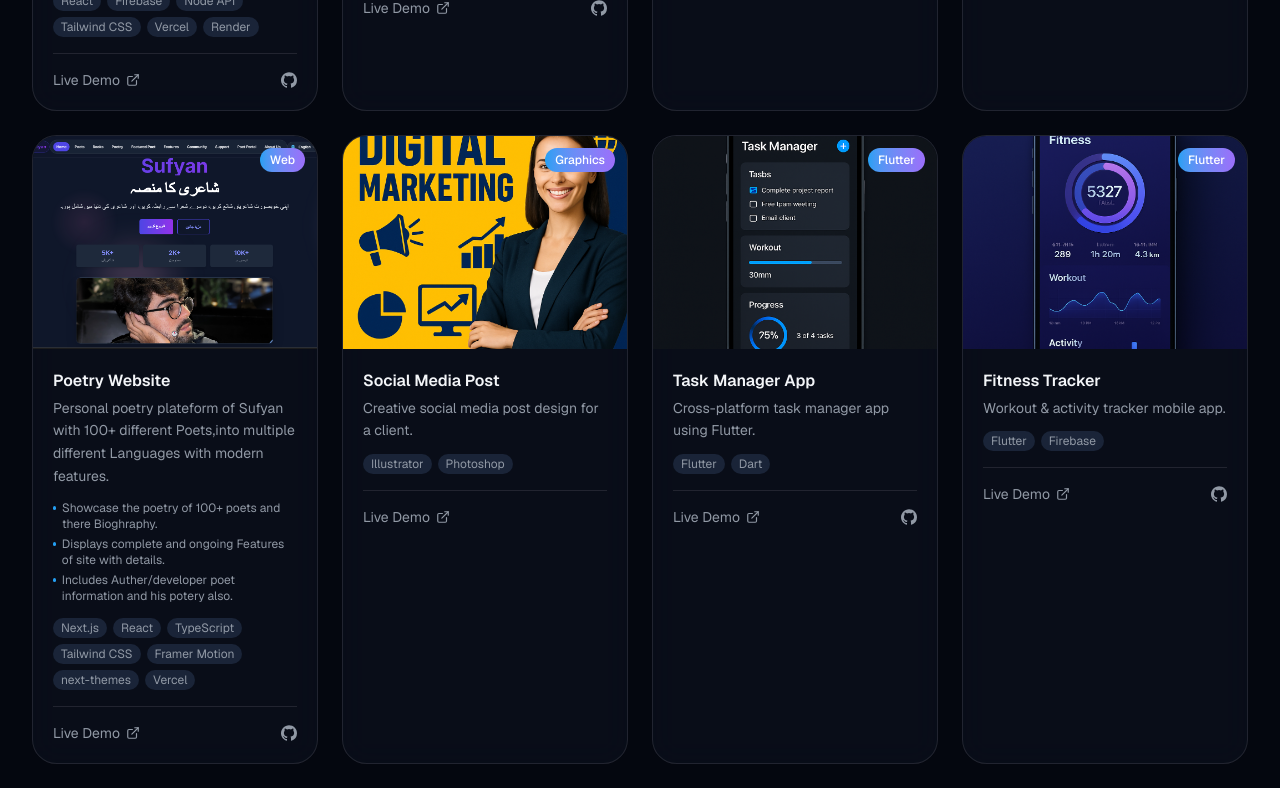
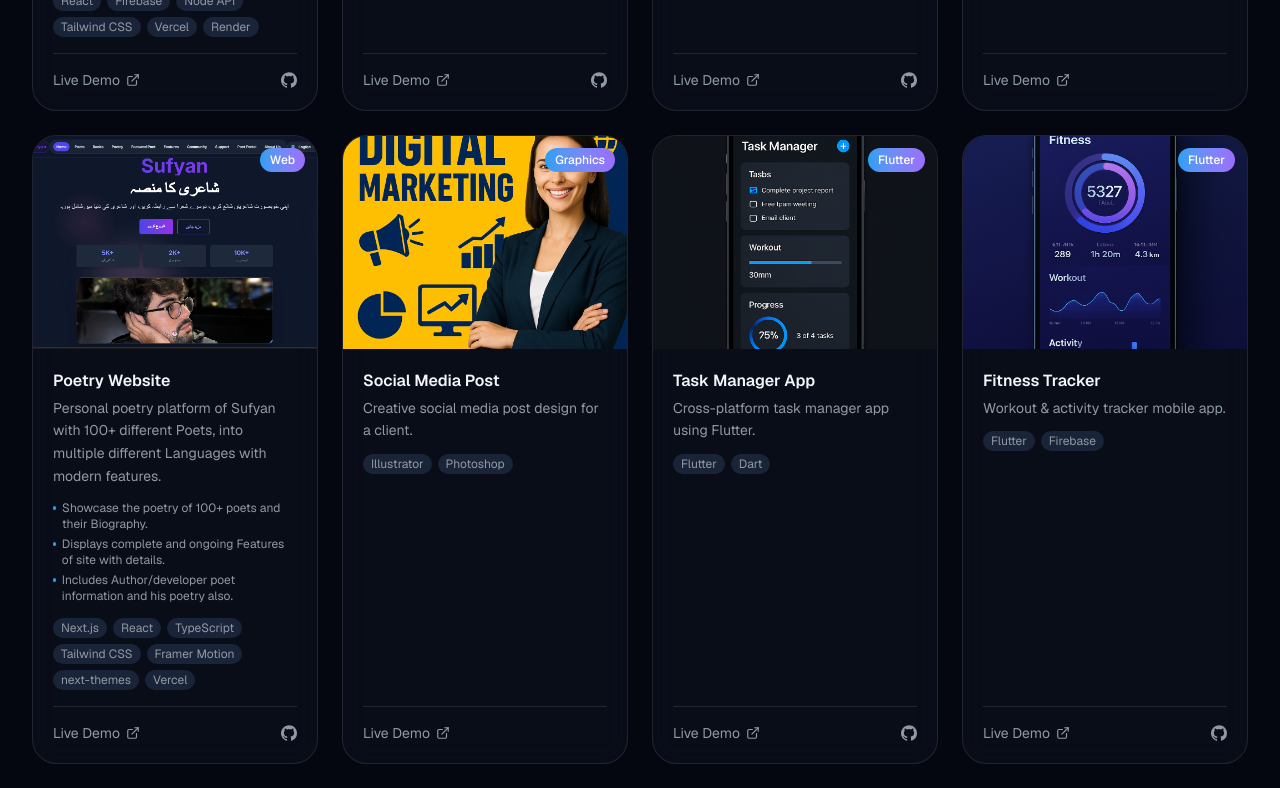
Before and after one commit to sufyan4508/AS_Dev_Portfolio, a Next.js app: page / in a window 1280 px wide. Shown: the part 4640-5428 px from the top of the page. Built offline with nearby package versions, Linux system fonts and the light colour scheme.

Commit message:
Describe my  changes

```diff
--- a/components/portfolio.tsx
+++ b/components/portfolio.tsx
@@ -44,8 +44,8 @@ export function Portfolio() {
           ))}
         </div>
 
-        {/* Projects Grid */}
-        <div className="mt-10 grid gap-6 sm:grid-cols-2 lg:grid-cols-4">
+        {/* Projects Grid - Items stretch added to make all cards equal height */}
+        <div className="mt-10 grid gap-6 sm:grid-cols-2 lg:grid-cols-4 items-stretch">
           {filtered.map((project) => (
             <ProjectCard key={project.title} project={project} />
           ))}
@@ -68,8 +68,9 @@ export function Portfolio() {
 
 function ProjectCard({ project }: { project: Project }) {
   return (
-    <div className="glass group overflow-hidden rounded-2xl transition-all hover:-translate-y-1 hover:border-[color:var(--accent-blue)]">
-      <div className="relative aspect-[4/3] overflow-hidden">
+    /* Card Main Container: added 'flex flex-col h-full' to allow flex alignment */
+    <div className="glass group overflow-hidden rounded-2xl transition-all hover:-translate-y-1 hover:border-[color:var(--accent-blue)] flex flex-col h-full">
+      <div className="relative aspect-[4/3] overflow-hidden shrink-0">
         <Image
           src={project.image || '/placeholder.svg'}
           alt={`${project.title} preview`}
@@ -82,13 +83,14 @@ function ProjectCard({ project }: { project: Project }) {
         </span>
       </div>
 
-      <div className="p-5">
+      {/* Card Body: added 'flex flex-col flex-grow' to push the footer down */}
+      <div className="p-5 flex flex-col flex-grow">
         <h3 className="font-semibold">{project.title}</h3>
         <p className="mt-1 text-sm leading-relaxed text-muted-foreground">
           {project.description}
         </p>
 
-        <div className="mt-3 flex flex-wrap gap-1.5">
+        <div className="mt-3 flex flex-wrap gap-1.5 mb-4">
           {project.features && (
             <ul className="mb-2 w-full space-y-1 text-xs text-muted-foreground">
               {project.features.map((feature) => (
@@ -109,7 +111,8 @@ function ProjectCard({ project }: { project: Project }) {
           ))}
         </div>
 
-        <div className="mt-4 flex items-center gap-4 border-t border-border pt-4 text-sm">
+        {/* Action Buttons: added 'mt-auto' so it always sticks to the very bottom */}
+        <div className="mt-auto flex items-center gap-4 border-t border-border pt-4 text-sm">
           {project.demo && (
             <a
               href={project.demo}
--- a/lib/data.ts
+++ b/lib/data.ts
@@ -103,23 +103,21 @@ export const projects: Project[] = [
     tech: ['Illustrator', 'Photoshop'],
     demo: '#',
   },
-
   {
     title: 'Poetry Website',
     category: 'web',
     categoryLabel: 'Web',
     image: '/projects/Ahl.e.Sukhan.png',
-    description: 'Personal poetry plateform of Sufyan with 100+ different Poets,into multiple different Languages with modern features.',
+    description: 'Personal poetry platform of Sufyan with 100+ different Poets, into multiple different Languages with modern features.',
     features: [
-    'Showcase the poetry of 100+ poets and there Bioghraphy.',
+      'Showcase the poetry of 100+ poets and their Biography.',
       'Displays complete and ongoing Features of site with details.',
-    'Includes Auther/developer poet information and his potery also.',
+      'Includes Author/developer poet information and his poetry also.',
     ],
     tech: ['Next.js', 'React', 'TypeScript', 'Tailwind CSS', 'Framer Motion', 'next-themes', 'Vercel'],
     github: 'https://github.com/sufyan4508/PoertySite',
     demo: 'https://poetrywithsufyan.vercel.app/',
   },
-
   {
     title: 'Social Media Post',
     category: 'graphics',
@@ -129,7 +127,6 @@ export const projects: Project[] = [
     tech: ['Illustrator', 'Photoshop'],
     demo: '#',
   },
-
   {
     title: 'Task Manager App',
     category: 'flutter',
@@ -140,7 +137,6 @@ export const projects: Project[] = [
     github: '#',
     demo: '#',
   },
-
   {
     title: 'Fitness Tracker',
     category: 'flutter',
@@ -151,7 +147,6 @@ export const projects: Project[] = [
     github: '#',
     demo: '#',
   },
-
   {
     title: 'Logo Design',
     category: 'graphics',
```
Lines whose indentation alone changed are shown as unchanged.
